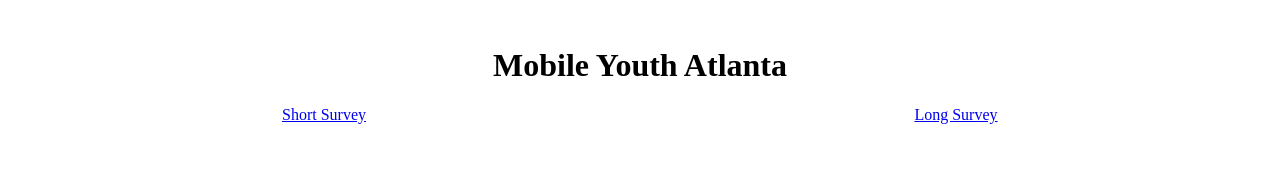
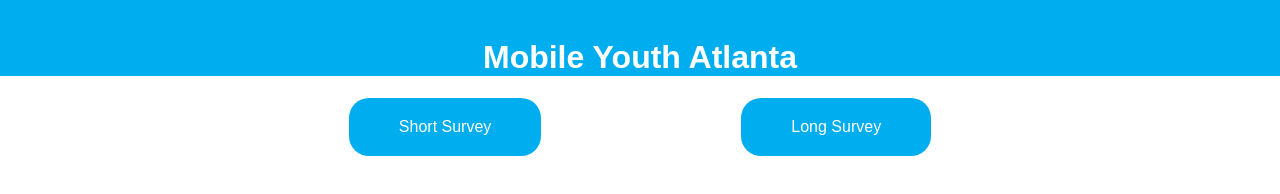
Before and after one commit to sambaskin/MYAtl, a plain HTML site: page index.html in a window 1280 px wide. Drawn offline with Linux system fonts and the light colour scheme.

Commit message:
4
~styyyylee~

```diff
--- a/index.html
+++ b/index.html
@@ -59,25 +59,50 @@
 	#header
 	{
 		text-align: center;
+		background: #00AEEF;
+		font-family: sans-serif;
+		font-weight: bold;
+		color: white;
 	}
 	#button-container
 	{
 		display: flex;
-		text-align: center;
+
 	}
 	#button1
 	{
-		width: 50%;
+		margin-right: 100px;
+		padding: 20px 50px 20px 50px;
+		margin-left: auto;
+		background-color: #00AEEF;
+		border-radius: 20px;
+
 	}
 
 	#button2
 	{
-		width: 50%;
+		margin-left: 100px;
+		margin-right: auto;
+		padding: 20px 50px 20px 50px;
+		background-color: #00AEEF;
+		border-radius: 20px;
+
 	}
 
 	a
 	{
+		color: white;
+		text-decoration: none;
+		font-family: sans-serif;
 
+	}
+	a:hover
+	{
+		color: rgba(255,255,255,0.5);
+	}
+	body
+	{
+		margin: 0px;
 	}
 
 </style>
```
